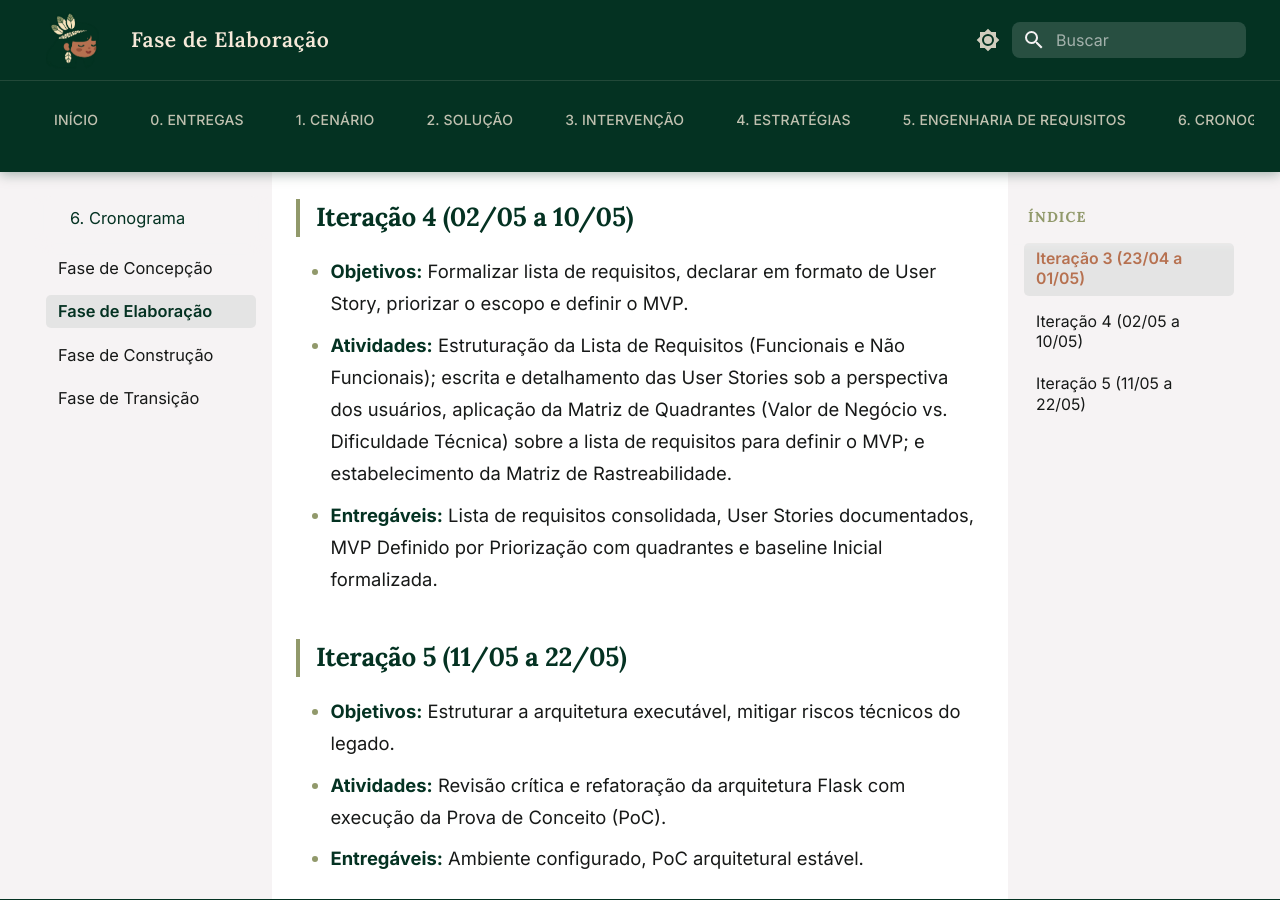
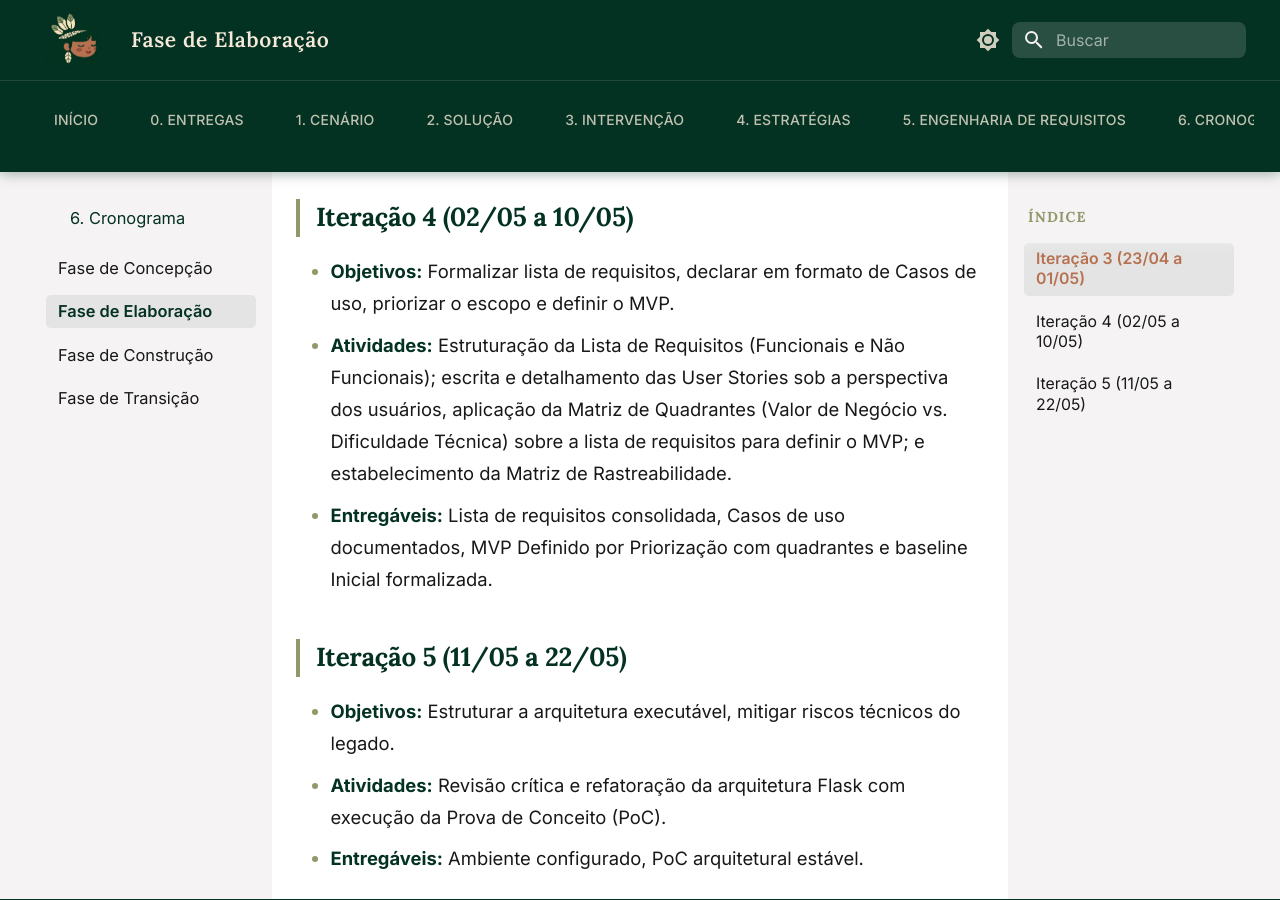
Before and after one commit to mdsreq-fga-unb/REQ-2026.1-T02-Nativo, an MkDocs documentation site: the page built from docs/06-cronograma/elaboracao.md, in a window 1280 px wide and 900 px high, scrolled down 657 px. Built offline with MkDocs 1.6.1 and Material for MkDocs 9.7.7, drawn with Linux system fonts in a browser that asks for light colours.

Commit message:
docs: att tópicos 5 e 6

```diff
--- a/docs/06-cronograma/elaboracao.md
+++ b/docs/06-cronograma/elaboracao.md
@@ -9,9 +9,9 @@ Foco: Detalhamento funcional, modelagem de interface, refatoração técnica, mi
   * **Atividades:** Análise funcional preliminar do TCC original e criação de protótipos iniciais para representação visual das telas; sessões de demonstração com a representante para capturar feedbacks imediatos.
   * **Entregáveis:** Protótipos de interface iniciais alinhados e validados visualmente com a cliente.
 ## **Iteração 4 (02/05 a 10/05)**
-  * **Objetivos:** Formalizar lista de requisitos, declarar em formato de User Story, priorizar o escopo e definir o MVP.
+  * **Objetivos:** Formalizar lista de requisitos, declarar em formato de Casos de uso, priorizar o escopo e definir o MVP.
   * **Atividades:** Estruturação da Lista de Requisitos (Funcionais e Não Funcionais); escrita e detalhamento das User Stories sob a perspectiva dos usuários, aplicação da Matriz de Quadrantes (Valor de Negócio vs. Dificuldade Técnica) sobre a lista de requisitos para definir o MVP; e estabelecimento da Matriz de Rastreabilidade.
-  * **Entregáveis:** Lista de requisitos consolidada, User Stories documentados, MVP Definido por Priorização com quadrantes e baseline Inicial formalizada.
+  * **Entregáveis:** Lista de requisitos consolidada, Casos de uso documentados, MVP Definido por Priorização com quadrantes e baseline Inicial formalizada.
 ## **Iteração 5 (11/05 a 22/05)**
   * **Objetivos:** Estruturar a arquitetura executável, mitigar riscos técnicos do legado.
   * **Atividades:** Revisão crítica e refatoração da arquitetura Flask com execução da Prova de Conceito (PoC).
```
Also changed, not shown: docs/05-engenhariaRequisitos/atividades.md (+1 -1 lines), docs/05-engenhariaRequisitos/mapeamento.md (+1 -1 lines), docs/06-cronograma/index.md (+1 -1 lines).
